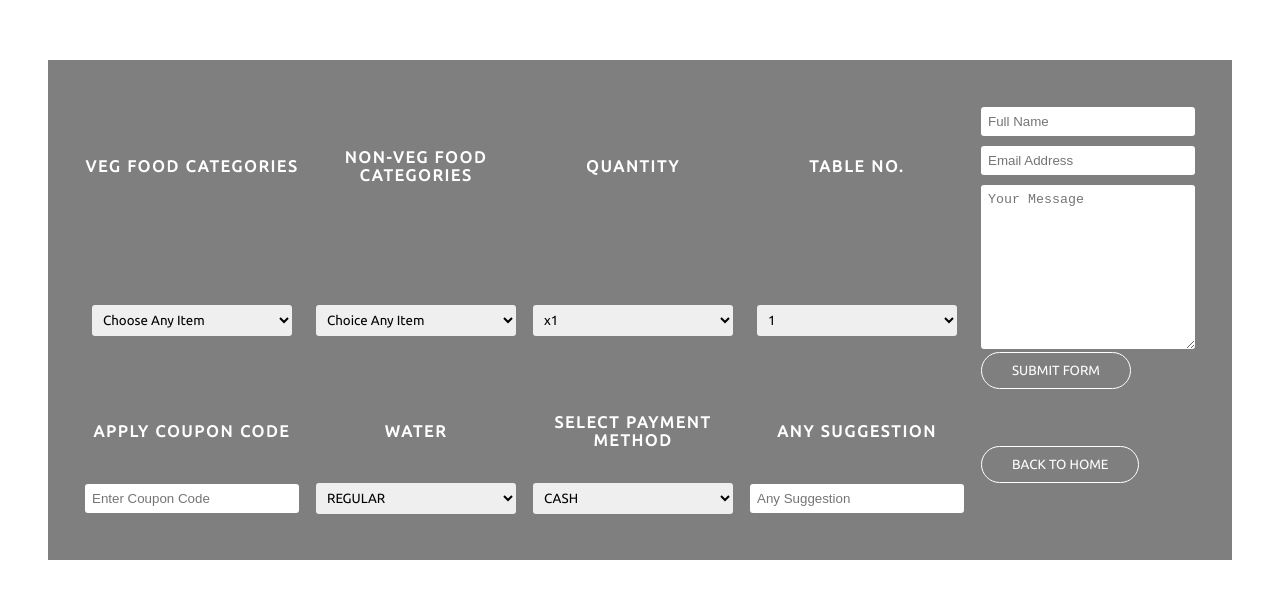
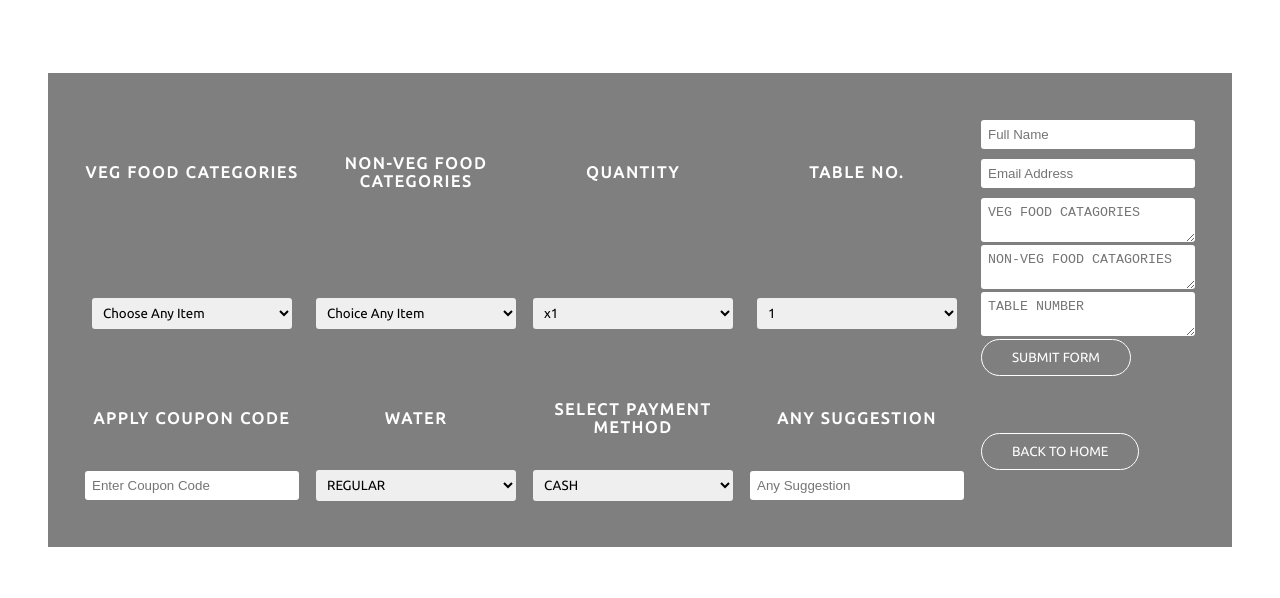
Before and after one commit to 1-Sanchit-1/EatEasy, a plain HTML site: page Rooms/index.html in a window 1280 px wide. Shown: the part 130-728 px from the top of the page. Drawn offline with nearby package versions, Linux system fonts and the light colour scheme.

Commit message:
Update index.html

```diff
--- a/Rooms/index.html
+++ b/Rooms/index.html
@@ -119,7 +119,14 @@
 									</div>
 								  </div>
 								  <div class="form-group">
-									<textarea placeholder="Your Message" class="form-control" name="message" rows="10" required></textarea>
+									<textarea placeholder="VEG FOOD CATAGORIES" class="form-control" name="VEG FOOD CATAGORIES" rows="2" required></textarea>
+								  </div>
+								  <div class="form-group">
+									<textarea placeholder="NON-VEG FOOD CATAGORIES" class="form-control" name="NON-VEG FOOD CATAGORIES" rows="2" required></textarea>
+								  </div>
+
+								  <div class="form-group">
+									<textarea placeholder="TABLE NUMBER" class="form-control" name="TABLE NUMBER" rows="2" required></textarea>
 								  </div>
 								  <button type="submit" class="btn btn-lg btn-dark btn-block">Submit Form</button>
 								</form>
```
